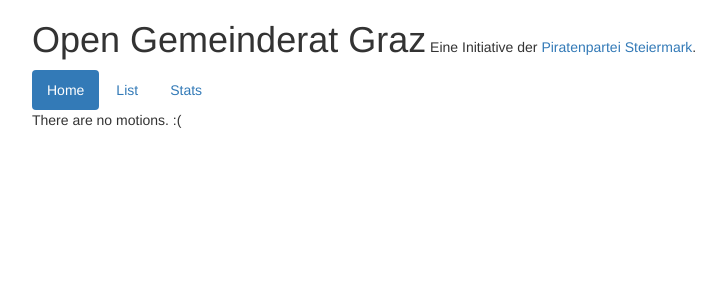
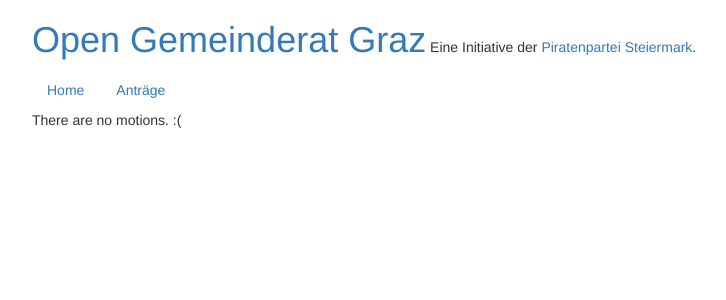
Before and after one commit to PPOE/open-grgraz, a Django app: page /motions/ in a window 1280 px wide. Shown: the top 300 px of the page, without its empty margins (38-764 px from the left). Run offline with Django 3.2, Linux system fonts and the light colour scheme; data that the repository does not hold is empty; some libraries are stand-ins or nearby versions.

Commit message:
hide unfinished routes, fix links

```diff
--- a/api/templates/layout.html
+++ b/api/templates/layout.html
@@ -13,17 +13,17 @@
     <body>
         <div class="container">
             <header>
-                <h1>Open Gemeinderat Graz</h1>
+                <h1><a href="{% url 'index' %}">Open Gemeinderat Graz</a></h1>
                 <span>
                     Eine Initiative der <a href="https://steiermark.piratenpartei.at">
                     Piratenpartei Steiermark</a>.
                 </span>
+                <ul class="nav nav-pills">
+                    <li role="presentation"><a href="{% url 'index' %}">Home</a></li>
+                    <li role="presentation"><a href="{% url 'motions_list' %}">Anträge</a></li>
+                    {# <li role="presentation"><a href="{% url 'motion_stats' %}">Stats</a></li> #}
+                </ul>
             </header>
-            <ul class="nav nav-pills">
-                <li role="presentation" class="active"><a href="/">Home</a></li>
-                <li role="presentation"><a href="/motions/">List</a></li>
-                <li role="presentation"><a href="/stats/">Stats</a></li>
-            </ul>
 
 
             {% block body_block %}{% endblock %}
--- a/api/templates/motions/list.html
+++ b/api/templates/motions/list.html
@@ -1,4 +1,6 @@
 {% extends 'layout.html' %}
+
+
 
 {% block body_block %}
     {% if motions %}
@@ -18,12 +20,12 @@
             {% for motion in motions %}
             <tr>
                 <td>{{ motion.motion_id }}</td>
-                <td><a href="?session={{ motion.session }}">{{ motion.session }}</a></td>
-                <td><a href="?type={{ motion.motion_type }}">{{ motion.motion_type }}</a></td>
+                <td><a href="{% url 'motions_list' %}?session={{ motion.session | urlencode }}">{{ motion.session }}</a></td>
+                <td><a href="{% url 'motions_list' %}?type={{ motion.motion_type | urlencode }}">{{ motion.motion_type }}</a></td>
                 <td>{{ motion.answered }}</td>
                 <td class="title"><a href="{% url 'motion_detail' motion.id %}">{{ motion.title }}</a></td>
-                <td><a href="?group={{ motion.parliamentary_group.id }}">{{ motion.parliamentary_group.id }}</a></td>
-                <td><a href="?proposer={{ motion.proposer.name }}">{{ motion.proposer }}</a></td>
+                <td><a href="{% url 'motions_list' %}?group={{ motion.parliamentary_group.id | urlencode }}">{{ motion.parliamentary_group.id }}</a></td>
+                <td><a href="{% url 'motions_list' %}?proposer={{ motion.proposer.name | urlencode }}">{{ motion.proposer }}</a></td>
             </tr>
             {% endfor %}
             </tbody>
--- a/api/urls.py
+++ b/api/urls.py
@@ -5,17 +5,17 @@ urlpatterns = [
     url(r'^$', views.index, name='index'),
     url(r'^motions/$', views.MotionsList.as_view(), name='motions_list'),
     url(r'^motions/(?P<id>[\d]+)/$', views.motion_detail, name='motion_detail'),
-    url(r'^groups/$', views.groups, name='groups_list'),
-    url(r'^persons/$', views.council_persons, name='persons_list'),
-    url(r'^stats/$', views.motion_stats, name='motion_stats'),
+    #url(r'^groups/$', views.groups, name='groups_list'),
+    #url(r'^persons/$', views.council_persons, name='persons_list'),
+    #url(r'^stats/$', views.motion_stats, name='motion_stats'),
 
 
-    url(r'^api/v0/$', views.api_index, name='api_index'),
-    url(r'^api/v0/groups/$', views.ApiGroupList.as_view(), name='groups'),
-    url(r'^api/v0/groups/(?P<id>[\d\w]+)/$', views.ApiGroupDetail.as_view(), name='group_detail'),
-    url(r'^api/v0/sessions/$', views.ApiSessionList.as_view(), name='sessions'),
-    url(r'^api/v0/persons/$', views.ApiPersonList.as_view(), name='persons'),
-    url(r'^api/v0/files/$', views.ApiFileList.as_view(), name='files'),
-    url(r'^api/v0/motions/$', views.ApiMotionList.as_view(), name='motions'),
-    url(r'^api/v0/answers/$', views.ApiAnswerList.as_view(), name='answers'),
+    #url(r'^api/v0/$', views.api_index, name='api_index'),
+    #url(r'^api/v0/groups/$', views.ApiGroupList.as_view(), name='groups'),
+    #url(r'^api/v0/groups/(?P<id>[\d\w]+)/$', views.ApiGroupDetail.as_view(), name='group_detail'),
+    #url(r'^api/v0/sessions/$', views.ApiSessionList.as_view(), name='sessions'),
+    #url(r'^api/v0/persons/$', views.ApiPersonList.as_view(), name='persons'),
+    #url(r'^api/v0/files/$', views.ApiFileList.as_view(), name='files'),
+    #url(r'^api/v0/motions/$', views.ApiMotionList.as_view(), name='motions'),
+    #url(r'^api/v0/answers/$', views.ApiAnswerList.as_view(), name='answers'),
 ]
```
Also changed, not shown: api/templates/motions/detail.html (+4 -4 lines).
